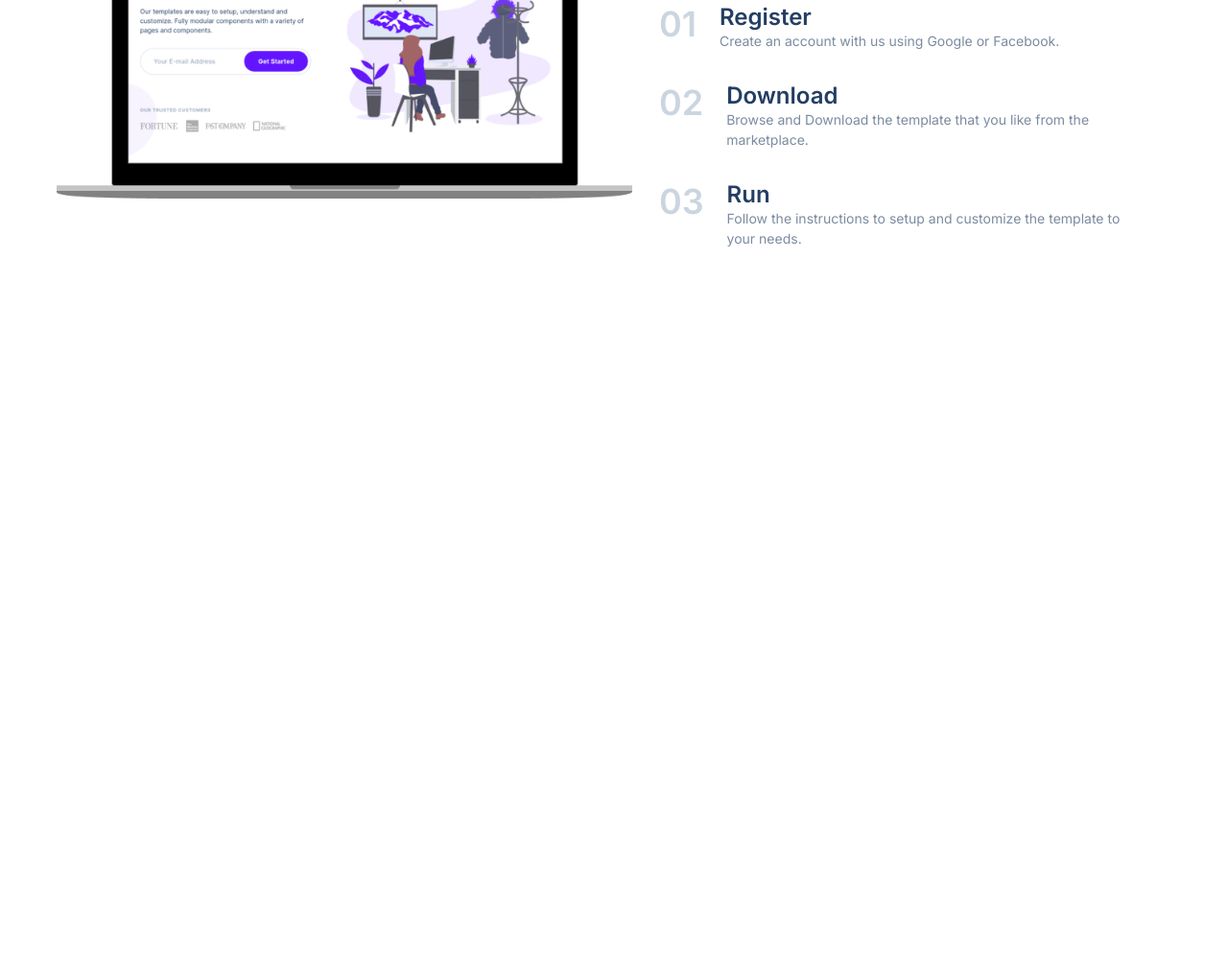
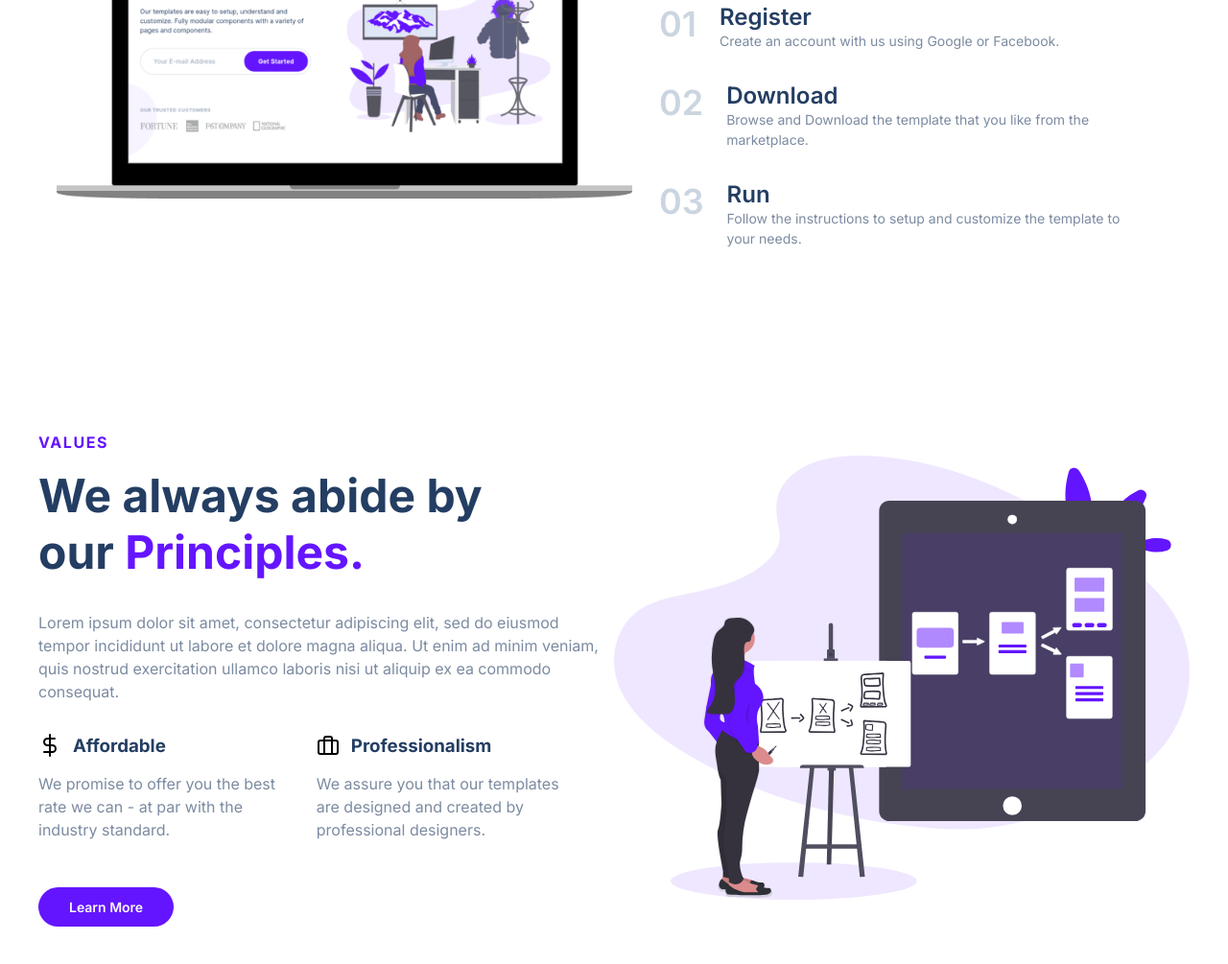
Before and after one commit to josephmoulton/TReact-site-copy, a plain HTML site: page index.html in a window 1280 px wide. Shown: the part 2641-3646 px from the top of the page at 96% size. Before the commit the page ends 3028 px from the top, so only its background shows below. Drawn offline with Linux system fonts and the light colour scheme.

Commit message:
Values Page completed

```diff
--- a/index.html
+++ b/index.html
@@ -273,5 +273,100 @@
         </div>
       </div>
     </section>
+    <section id="values">
+      <div class="row">
+        <div class="step__container">
+          <div class="steps__text">
+            <div class="values__text--container">
+              <h4 class="work__sub-heading text--purple">values</h4>
+              <h1 class="work__title">
+                We always abide by our
+                <span class="text--purple">Principles.</span>
+              </h1>
+
+              <p class="values__para">
+                Lorem ipsum dolor sit amet, consectetur adipiscing elit, sed do
+                eiusmod tempor incididunt ut labore et dolore magna aliqua. Ut
+                enim ad minim veniam, quis nostrud exercitation ullamco laboris
+                nisi ut aliquip ex ea commodo consequat.
+              </p>
+              <div class="values__info">
+                <div class="values__box">
+                  <div class="value__title">
+                    <svg
+                      xmlns="http://www.w3.org/2000/svg"
+                      width="24"
+                      height="24"
+                      viewBox="0 0 24 24"
+                      fill="none"
+                      stroke="currentColor"
+                      stroke-width="2"
+                      stroke-linecap="round"
+                      stroke-linejoin="round"
+                      class="feather feather-dollar-sign"
+                    >
+                      <line x1="12" y1="1" x2="12" y2="23"></line>
+                      <path
+                        d="M17 5H9.5a3.5 3.5 0 0 0 0 7h5a3.5 3.5 0 0 1 0 7H6"
+                      ></path>
+                    </svg>
+                    <h3 class="values__title--words">Affordable</h3>
+                  </div>
+                  <div class="value__para">
+                    <p>
+                      We promise to offer you the best rate we can - at par with
+                      the industry standard.
+                    </p>
+                  </div>
+                </div>
+                <div class="values__box">
+                  <div class="value__title">
+                    <svg
+                      xmlns="http://www.w3.org/2000/svg"
+                      width="24"
+                      height="24"
+                      viewBox="0 0 24 24"
+                      fill="none"
+                      stroke="currentColor"
+                      stroke-width="2"
+                      stroke-linecap="round"
+                      stroke-linejoin="round"
+                      class="feather feather-briefcase"
+                    >
+                      <rect
+                        x="2"
+                        y="7"
+                        width="20"
+                        height="14"
+                        rx="2"
+                        ry="2"
+                      ></rect>
+                      <path
+                        d="M16 21V5a2 2 0 0 0-2-2h-4a2 2 0 0 0-2 2v16"
+                      ></path>
+                    </svg>
+                    <h3 class="values__title--words">Professionalism</h3>
+                  </div>
+                  <div class="value__para">
+                    <p>
+                      We assure you that our templates are designed and created
+                      by professional designers.
+                    </p>
+                  </div>
+                </div>
+              </div>
+              <button class="nav__link nav__link--primary values__btn">Learn More</button>
+            </div>
+          </div>
+          <div class="work__img--container">
+            <img
+              src="./assets/prototype-illustration.21bc4b3f612a2f257c3d361067582485.svg"
+              class="steps__img"
+              alt=""
+            />
+          </div>
+        </div>
+      </div>
+    </section>
   </body>
 </html>
--- a/styles.css
+++ b/styles.css
@@ -330,3 +330,32 @@ nav {
   font-size: 14px;
   text-align: left;
 }
+
+/* VALUES */
+
+.values__para{
+  margin-top: 32px;
+}
+
+.values__box{
+  margin: 32px 32px 0 0;
+}
+
+.value__title{
+  display: flex;
+  align-items: center;
+  margin-bottom: 16px;
+}
+
+.values__title--words{
+  margin-left: 12px;
+
+}
+
+.values__info{
+  display: flex;
+}
+
+.values__btn{
+  margin-top: 48px;
+}
```
